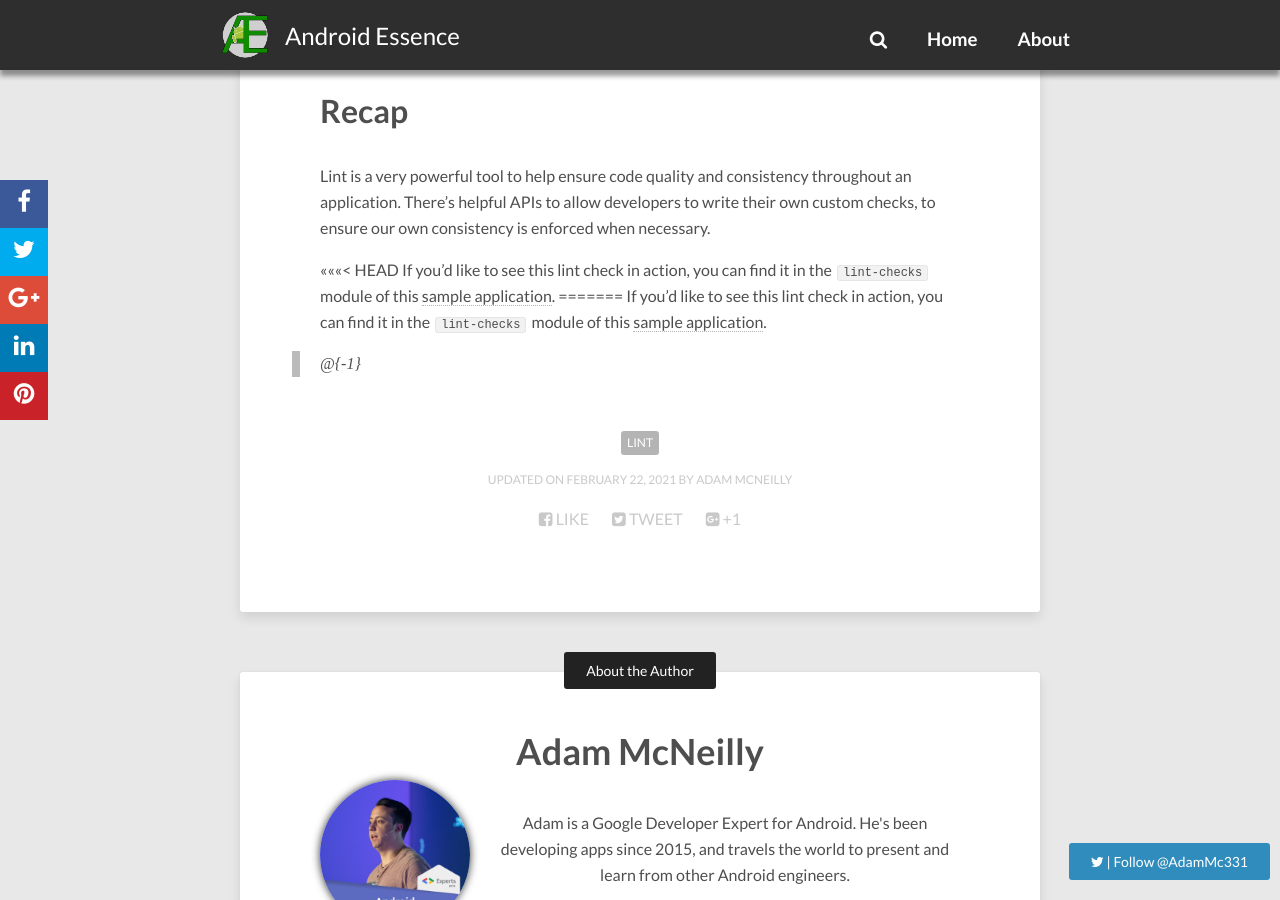
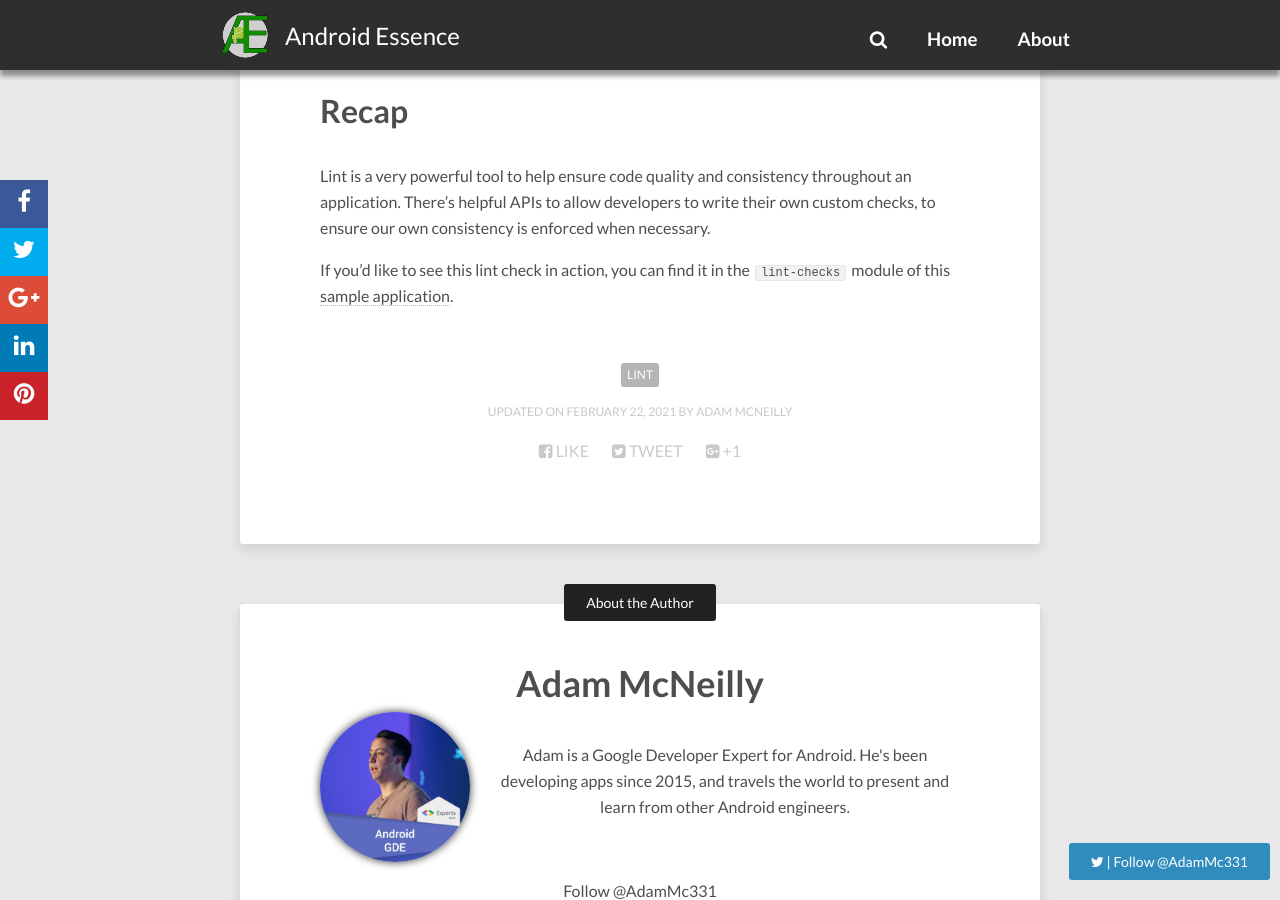
Before and after one commit to androidessence/androidessence.com, a Jekyll site: the page built from _posts/2021-02-22-enforce-custom-views-with-lint.md, in a window 1280 px wide and 900 px high, scrolled down 6156 px. Built offline with Jekyll 4.4.1, drawn with Linux system fonts in a browser that asks for light colours; nearby versions of some CDN libraries; comment, search, counter and statistics services are not loaded.

Commit message:
Fixing diff?

```diff
--- a/_posts/2021-02-22-enforce-custom-views-with-lint.md
+++ b/_posts/2021-02-22-enforce-custom-views-with-lint.md
@@ -192,8 +192,4 @@ Now, the next time we implement a new custom view, all we need to do is add a ne
 
 Lint is a very powerful tool to help ensure code quality and consistency throughout an application. There's helpful APIs to allow developers to write their own custom checks, to ensure our own consistency is enforced when necessary.
 
-<<<<<<< HEAD
 If you'd like to see this lint check in action, you can find it in the `lint-checks` module of this [sample application](https://github.com/AdamMc331/AndroidStudyGuide/blob/development/lint-checks/src/main/java/com/adammcneilly/studyguide/lint/UnusedStudyGuideViewDetector.kt).
-=======
-If you'd like to see this lint check in action, you can find it in the `lint-checks` module of this [sample application](https://github.com/AdamMc331/AndroidStudyGuide/blob/development/lint-checks/src/main/java/com/adammcneilly/studyguide/lint/UnusedStudyGuideViewDetector.kt).
->>>>>>> @{-1}
```
